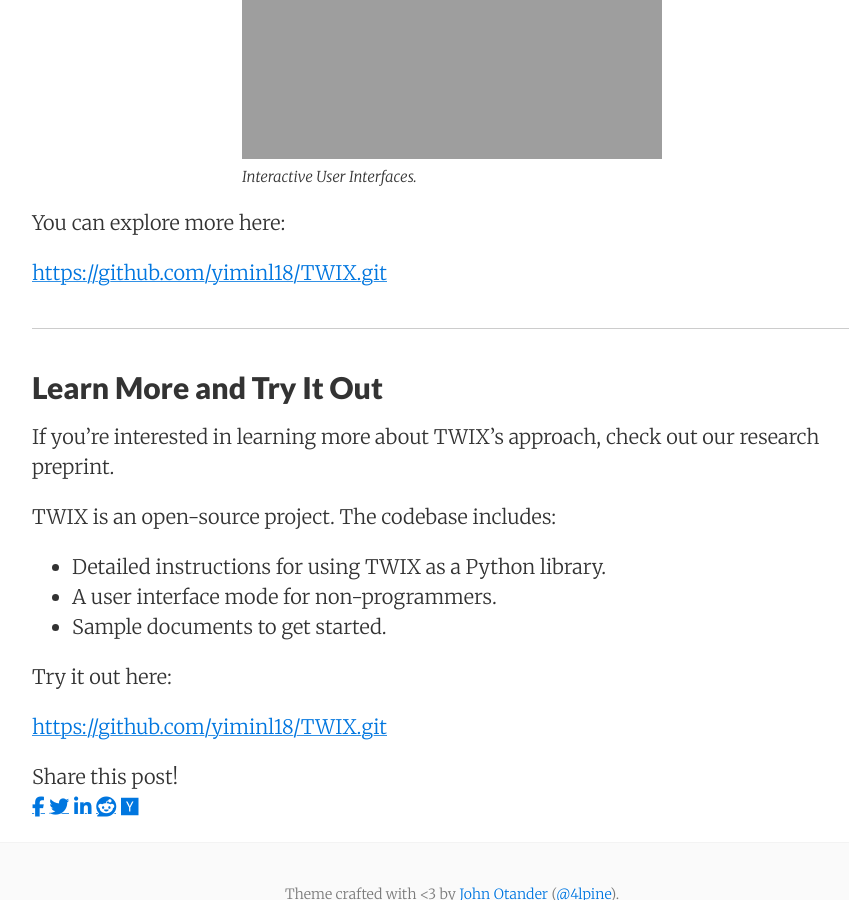
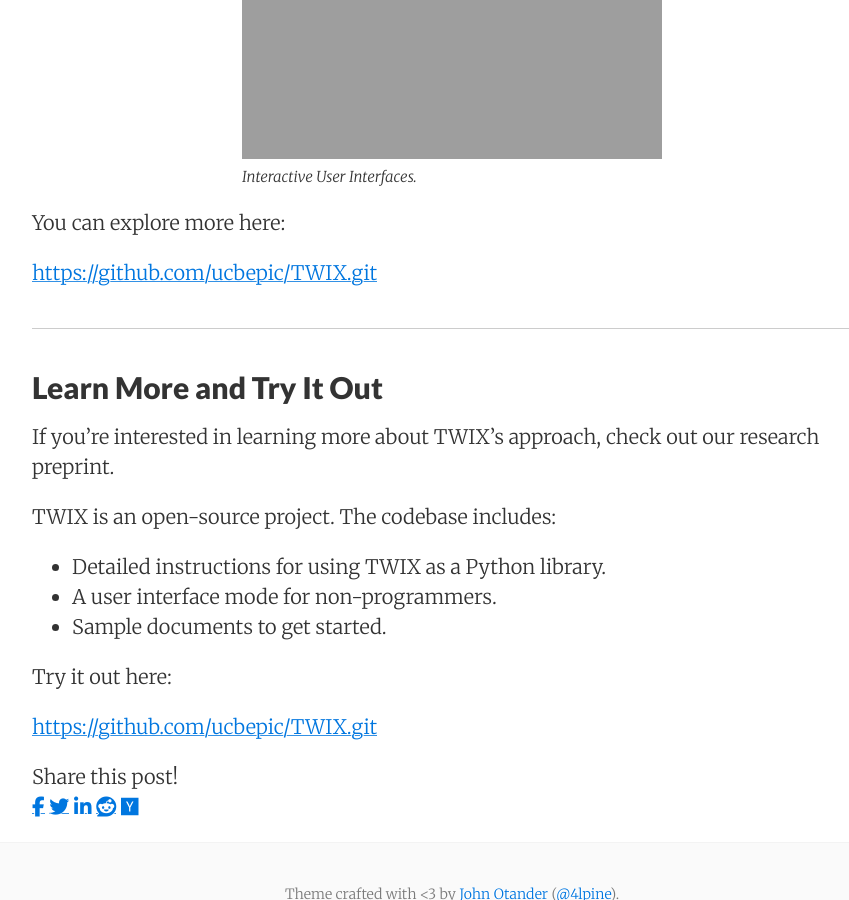
Before and after one commit to data-people-group/data-people-group.github.io, a Jekyll site: the page built from _posts/2025-04-27-twix.md, in a window 1280 px wide and 900 px high, scrolled down 7364 px. Shown: the whole window, without its empty margins (188-1037 px from the left). Built offline with Jekyll 4.4.1, drawn with Linux system fonts in a browser that asks for light colours; nearby versions of some CDN libraries; part of the change alters nothing that is shown.

Commit message:
update github link

```diff
--- a/_posts/2025-04-27-twix.md
+++ b/_posts/2025-04-27-twix.md
@@ -180,7 +180,7 @@ The UI allows users to:
 
 You can explore more here:
 
-[https://github.com/yiminl18/TWIX.git](https://github.com/yiminl18/TWIX.git)
+[https://github.com/ucbepic/TWIX.git](https://github.com/ucbepic/TWIX.git)
 
 ---
 
@@ -196,4 +196,4 @@ TWIX is an open-source project. The codebase includes:
 
 Try it out here:
 
-[https://github.com/yiminl18/TWIX.git](https://github.com/yiminl18/TWIX.git)
+[https://github.com/ucbepic/TWIX.git](https://github.com/ucbepic/TWIX.git)
```
